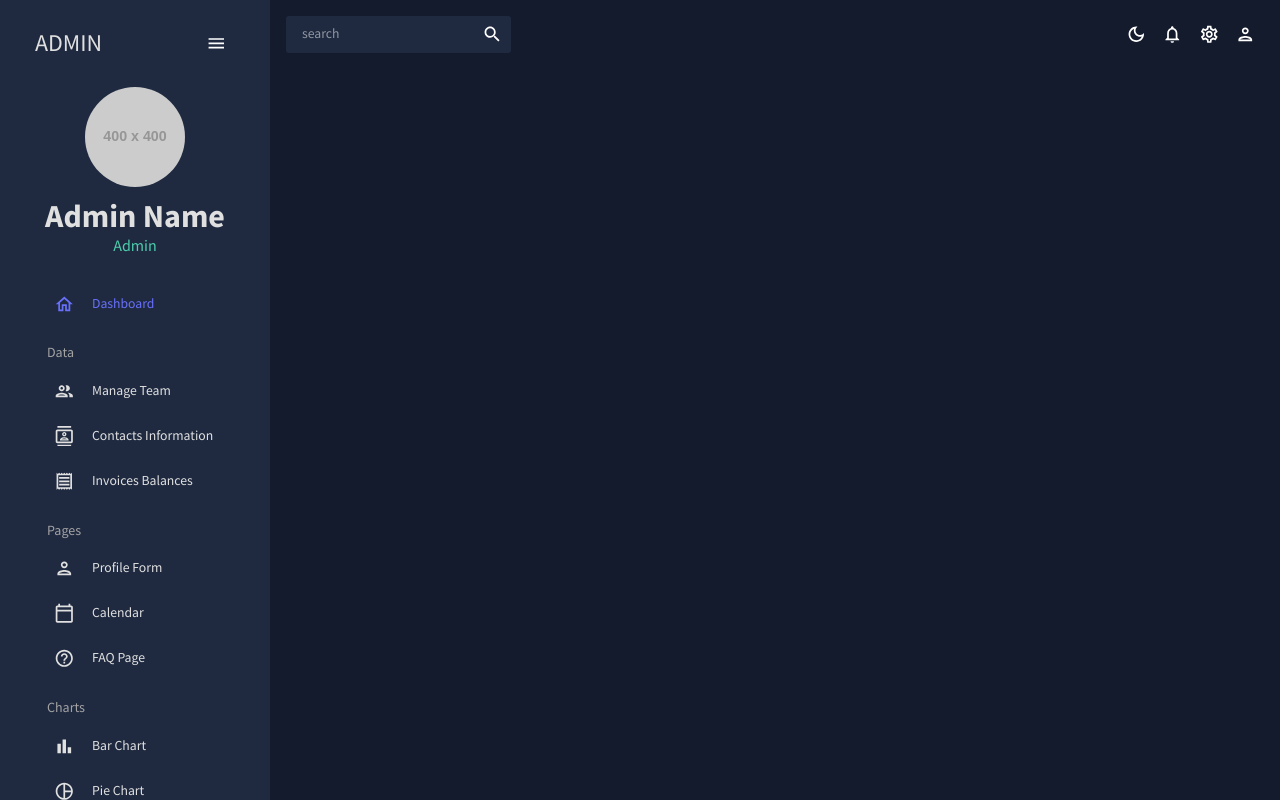
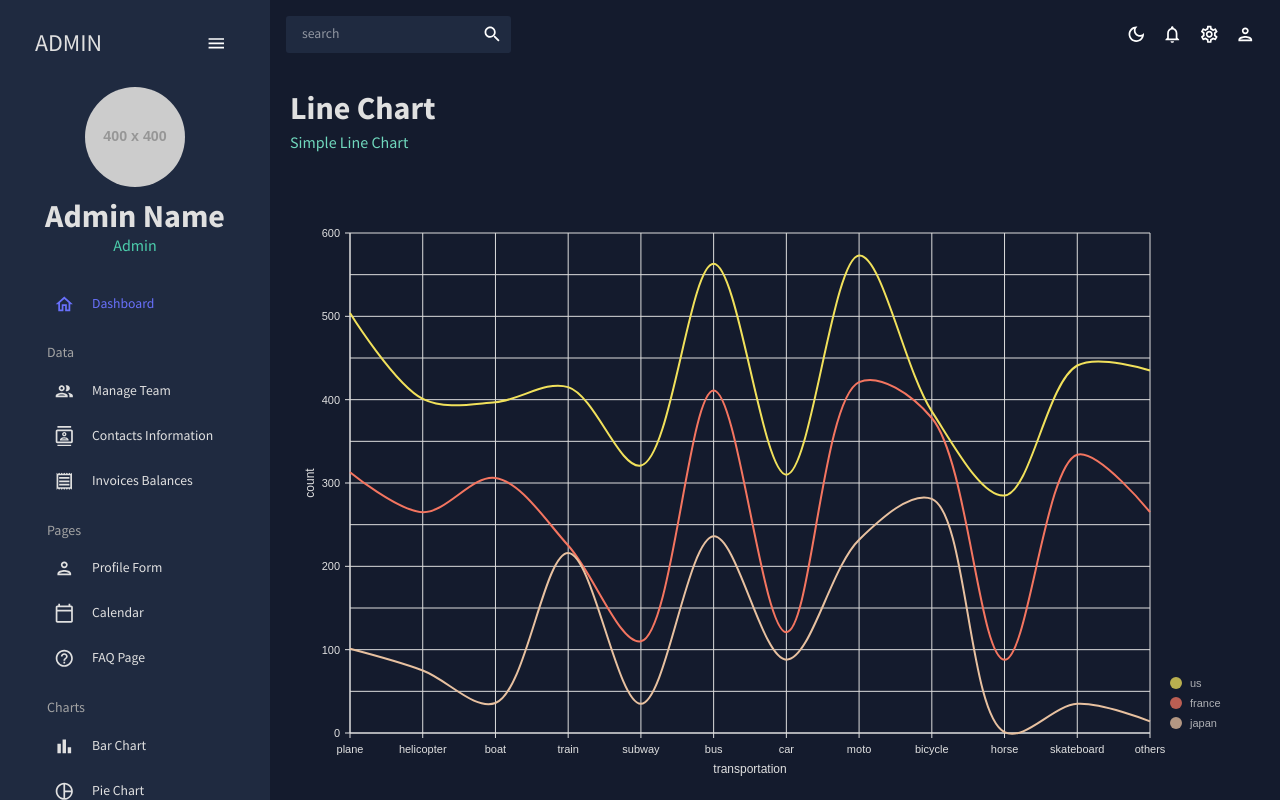
Before and after one commit to susanta/react-portfolio-3-dashboard, a React (Create React App) app: page /line in a window 1280 px wide. Built offline with nearby package versions, Linux system fonts and the light colour scheme.

Commit message:
Added line chart

```diff
--- a/src/App.js
+++ b/src/App.js
@@ -12,6 +12,7 @@
 import FAQ from './scenes/faq';
 import Bar from './scenes/bar';
 import Pie from './scenes/pie';
+import Line from './scenes/line';
 
 function App() {
   const [theme, colorMode] = useMode();
@@ -34,6 +35,7 @@
               <Route path="/faq" element={<FAQ />} />
               <Route path="/bar" element={<Bar />} />
               <Route path="/pie" element={<Pie />} />
+              <Route path="/line" element={<Line />} />
             </Routes>
           </main>
         </div>
--- /dev/null
+++ b/src/components/LineChart.jsx
@@ -0,0 +1,113 @@
+import { ResponsiveLine } from '@nivo/line';
+import { useTheme } from '@mui/material';
+import { tokens } from '../theme';
+import { mockLineData as data } from '../data/mockData';
+
+const LineChart = ({ isCustomLineColors = false, isDashboard = false }) => {
+  const theme = useTheme();
+  const colors = tokens(theme.palette.mode);
+
+  return (
+    <ResponsiveLine
+      data={data}
+      theme={{
+        axis: {
+          domain: {
+            line: {
+              stroke: colors.grey[100],
+            },
+          },
+          legend: {
+            text: {
+              fill: colors.grey[100],
+            },
+          },
+          ticks: {
+            line: {
+              stroke: colors.grey[100],
+              strokeWidth: 1,
+            },
+            text: {
+              fill: colors.grey[100],
+            },
+          },
+        },
+        legends: {
+          text: {
+            fill: colors.grey[100],
+          },
+        },
+        tooltip: {
+          container: {
+            color: colors.primary[500],
+          },
+        },
+      }}
+      colors={isDashboard ? { datum: 'color' } : { scheme: 'nivo' }}
+      margin={{ top: 50, right: 110, bottom: 50, left: 60 }}
+      xScale={{ type: 'point' }}
+      yScale={{
+        type: 'linear',
+        min: 'auto',
+        max: 'auto',
+        stacked: true,
+        reverse: false,
+      }}
+      yFormat=" >-.2f"
+      curve="catmullRom"
+      axisTop={null}
+      axisRight={null}
+      axisBottom={{
+        tickSize: 5,
+        tickPadding: 5,
+        tickRotation: 0,
+        legend: isDashboard ? undefined : 'transportation',
+        legendOffset: 36,
+        legendPosition: 'middle',
+      }}
+      axisLeft={{
+        tickSize: 5,
+        tickValues: 5,
+        tickPadding: 5,
+        tickRotation: 0,
+        legend: isDashboard ? undefined : 'count',
+        legendOffset: -40,
+        legendPosition: 'middle',
+      }}
+      pointSize={10}
+      pointColor={{ theme: 'background' }}
+      pointBorderWidth={2}
+      pointBorderColor={{ from: 'serieColor' }}
+      pointLabelYOffset={-12}
+      useMesh={true}
+      legends={[
+        {
+          anchor: 'bottom-right',
+          direction: 'column',
+          justify: false,
+          translateX: 100,
+          translateY: 0,
+          itemsSpacing: 0,
+          itemDirection: 'left-to-right',
+          itemWidth: 80,
+          itemHeight: 20,
+          itemOpacity: 0.75,
+          symbolSize: 12,
+          symbolShape: 'circle',
+          symbolBorderColor: 'rgba(0, 0, 0, .5)',
+          effects: [
+            {
+              on: 'hover',
+              style: {
+                itemBackground: 'rgba(0, 0, 0, .03)',
+                itemOpacity: 1,
+              },
+            },
+          ],
+        },
+      ]}
+    />
+  );
+};
+
+export default LineChart;
--- /dev/null
+++ b/src/scenes/line/index.jsx
@@ -0,0 +1,16 @@
+import { Box } from '@mui/material';
+import Header from '../../components/Header';
+import LineChart from '../../components/LineChart';
+
+const Line = () => {
+  return (
+    <Box m="20px">
+      <Header title="Line Chart" subtitle="Simple Line Chart" />
+      <Box height="75vh">
+        <LineChart />
+      </Box>
+    </Box>
+  );
+};
+
+export default Line;
```
